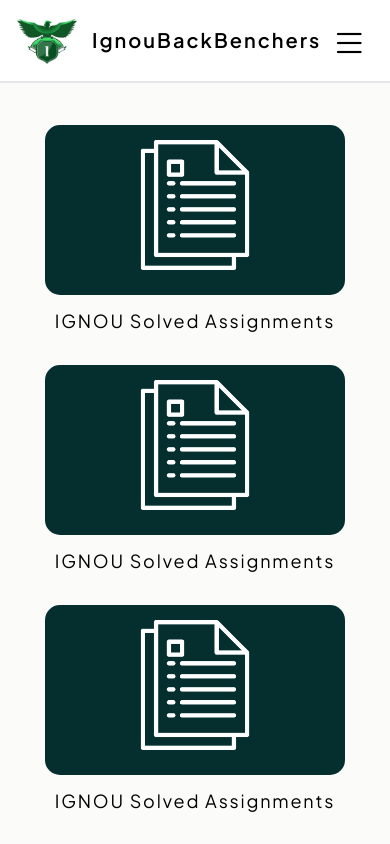
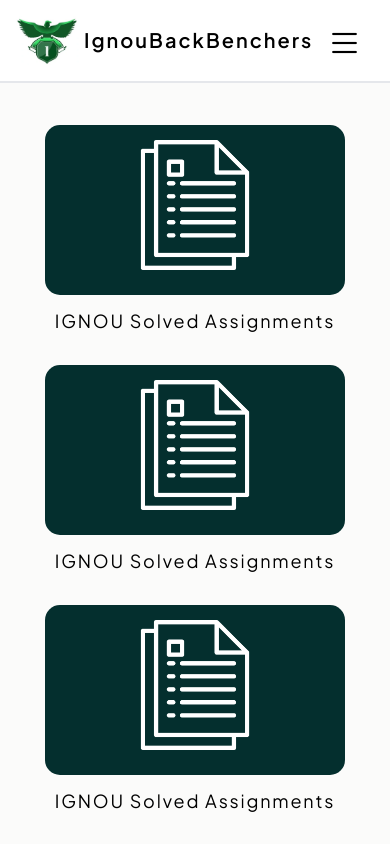
Before and after one commit to mesachinjakhar/ignoubackbenchers.com-nextjs, a Next.js app: page / in a window 390 px wide. Shown: the top 844 px of the page. Built offline with nearby package versions, Linux system fonts and the light colour scheme.

Commit message:
header gap ajusted for mobile

```diff
--- a/components/Header.jsx
+++ b/components/Header.jsx
@@ -15,7 +15,7 @@ export const Header = () => {
     <>
       <header className="flex gap-2.5 justify-between px-12 py-4 items-center text-center mb-0 bg-white border-b-2 xs:px-4 fixed top-0 left-0 right-0 z-10">
         {/* Logo Section */}
-        <div className="logo hover:cursor-pointer flex gap-3 text-center items-center">
+        <div className="logo hover:cursor-pointer flex gap-3 text-center items-center xs:gap-1">
           <div className="w-16 md:w-20 lg:w-16">
             <Image
               src="/images/ignou_backbenchers_logo.webp"
```
